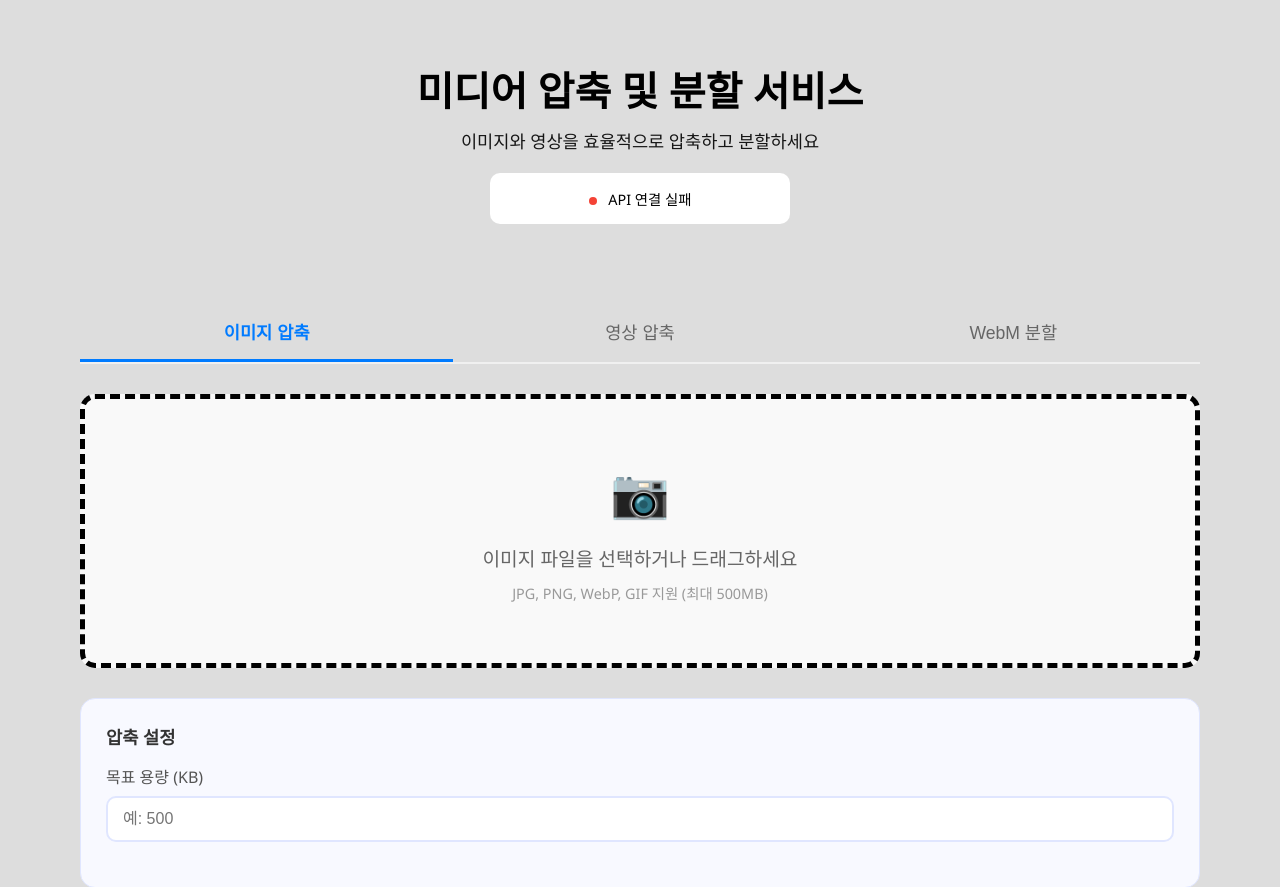
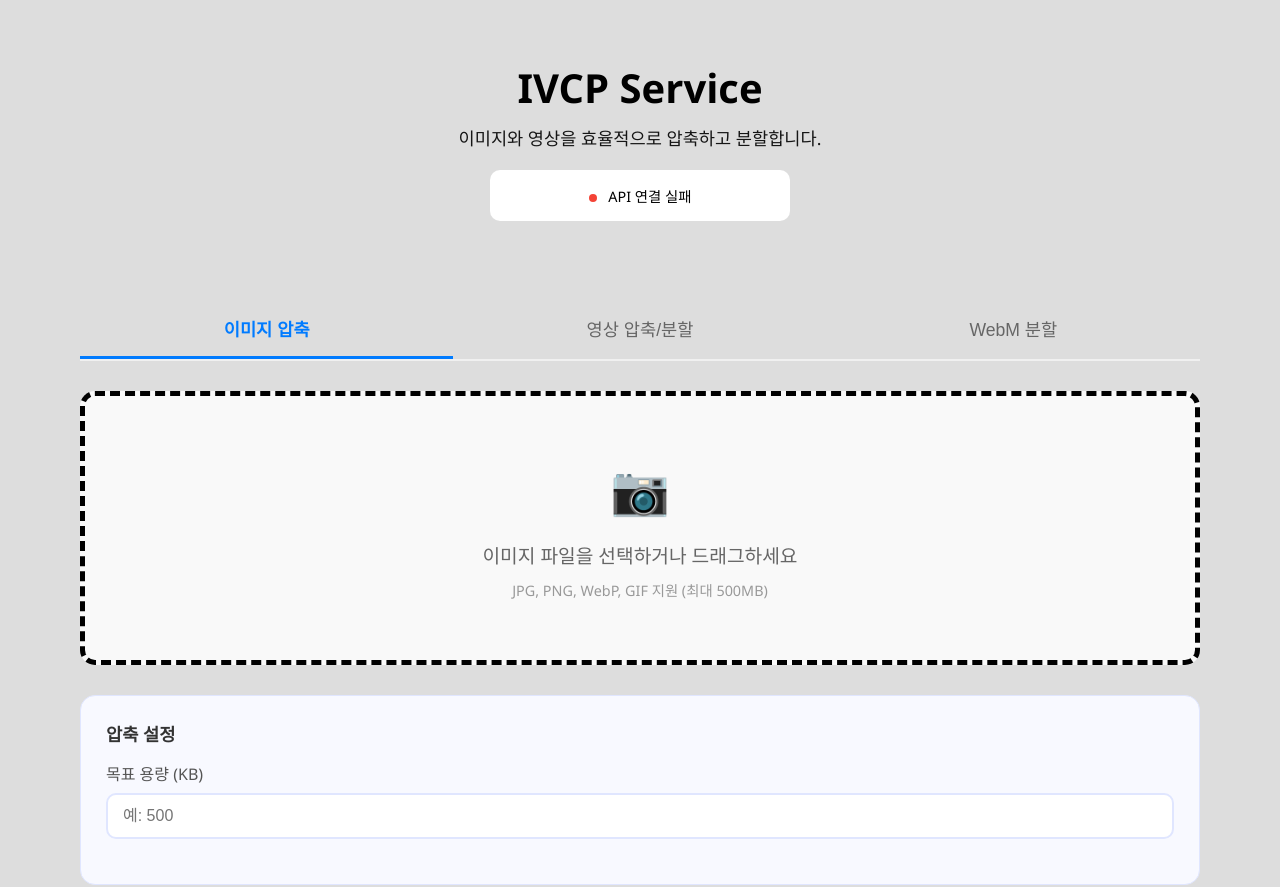
Before and after one commit to llaa33219/image-video-compress-split, a website: page public/index.html in a window 1280 px wide. Shown: the top 887 px of the page. Drawn offline with Linux system fonts and the light colour scheme.

Commit message:
IVCP 서비스로 이름 각인

```diff
--- a/public/index.html
+++ b/public/index.html
@@ -3,7 +3,7 @@
 <head>
     <meta charset="UTF-8">
     <meta name="viewport" content="width=device-width, initial-scale=1.0">
-    <title>미디어 압축 및 분할 서비스</title>
+    <title>IVCP Service</title>
     <style>
         * {
             margin: 0;
@@ -348,7 +348,7 @@
             text-decoration: none;
             border-radius: 14px;
             font-weight: 500;
-            transition: all 0.3s ease;
+            transition: background-color 0.3s ease, transform 0.1s ease, box-shadow 0.3s ease;
             margin-right: 10px;
             margin-bottom: 10px;
             box-shadow: 0 4px 6px rgba(0, 0, 0, 0.2);
@@ -426,8 +426,8 @@
 <body>
     <div class="container">
         <div class="header">
-            <h1>미디어 압축 및 분할 서비스</h1>
-            <p>이미지와 영상을 효율적으로 압축하고 분할하세요</p>
+            <h1>IVCP Service</h1>
+            <p>이미지와 영상을 효율적으로 압축하고 분할합니다.</p>
             <div class="api-status" id="api-status">
                 <span class="status-indicator status-offline"></span>
                 <span id="status-text">API 상태 확인 중...</span>
@@ -437,7 +437,7 @@
         <div class="main-content">
             <div class="tabs">
                 <button class="tab active" onclick="switchTab('image')">이미지 압축</button>
-                <button class="tab" onclick="switchTab('video')">영상 압축</button>
+                <button class="tab" onclick="switchTab('video')">영상 압축/분할</button>
                 <button class="tab" onclick="switchTab('webm')">WebM 분할</button>
             </div>
 
```
Also changed, not shown: README.md.
